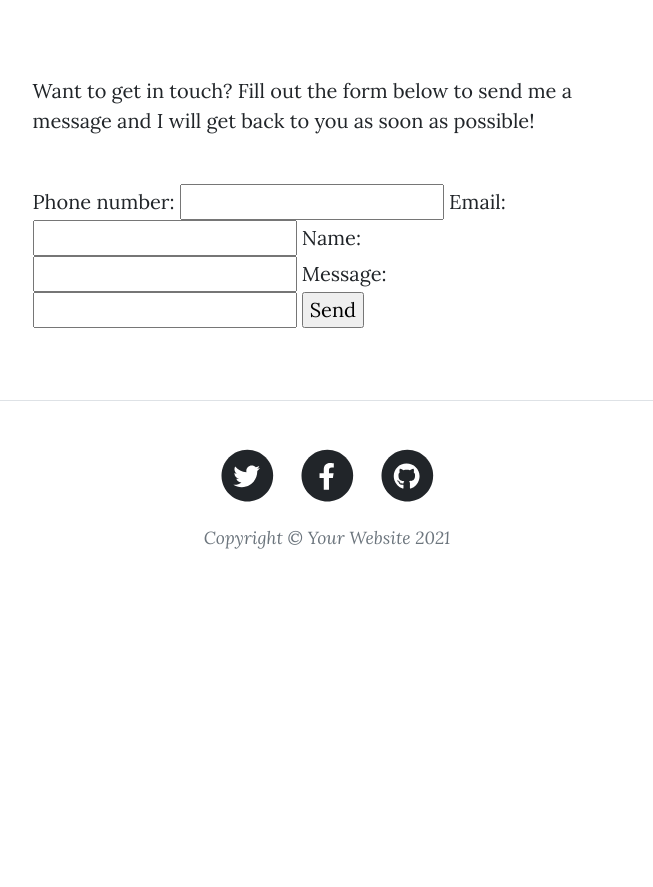
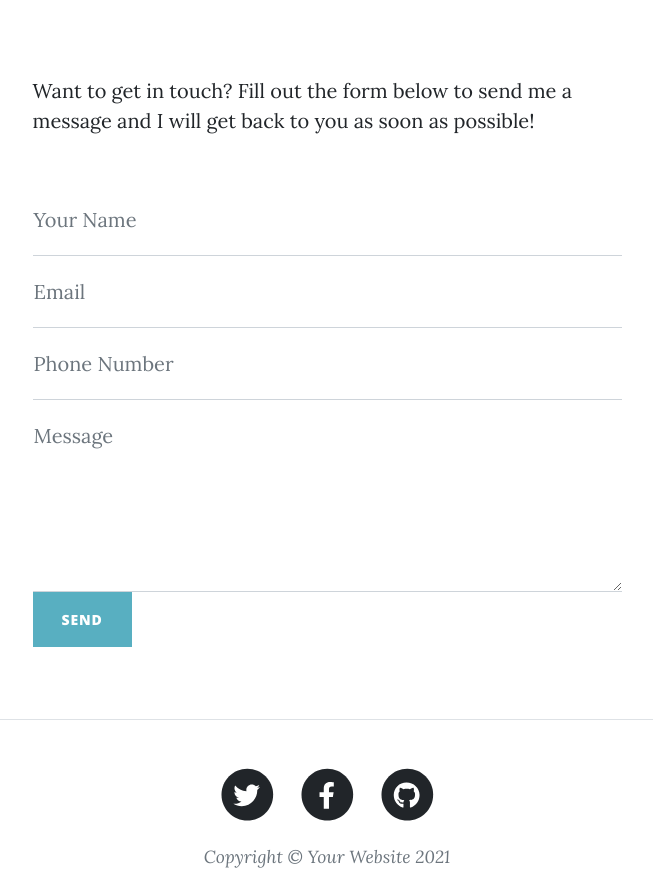
Before and after one commit to javadebadi/django-blog, a Django app: page /blog/contact/ in a window 1280 px wide. Shown: the part 536-1423 px from the top of the page, without its empty margins (313-966 px from the left). Before the commit the page ends 1085 px from the top, so only its background shows below. Run offline with Django 4.2, Linux system fonts and the light colour scheme; some libraries are stand-ins or nearby versions.

Commit message:
Update contac template and form to beautify form

```diff
--- a/blog/forms.py
+++ b/blog/forms.py
@@ -6,18 +6,43 @@ class ContactMessageForm(forms.Form):
     phone_number = forms.CharField(
         max_length=12,
         label='Phone number',
+        widget=forms.TextInput(
+            attrs={
+                'class': 'form-control',
+                'placeholder': 'Phone Number',
+            }
+        )
     )
 
     email = forms.EmailField(
         label='Email',
+        widget=forms.TextInput(
+            attrs={
+                'class': 'form-control',
+                'placeholder': 'Email',
+            }
+        )
     )
 
     name = forms.CharField(
         max_length=128,
         label='Name',
+        widget=forms.TextInput(
+            attrs={
+                'class': 'form-control',
+                'placeholder': 'Name',
+            }
+        )
     )
 
     message = forms.CharField(
         max_length=1500,
         label='Message',
+        widget=forms.Textarea(
+            attrs={
+                'class': 'form-control',
+                'style': 'height: 12rem;',
+                'placeholder': 'Message',
+            }
+        )
     )
--- a/blog/templates/blog/contact.html
+++ b/blog/templates/blog/contact.html
@@ -73,8 +73,27 @@
                     </form> {% endcomment %}
                     <form action="{% url 'blog_contact' %}" method='post'>
                         {% csrf_token %}
-                        {{form}}
-                        <input type="submit" value="Send">
+                        <div class="form-floating">
+                            {{ form.name }}
+                            <label for="{{ form.name.id_for_label }}">Your Name</label>
+                            {{ form.name.errors }}
+                        </div>
+                        <div class="form-floating">
+                            {{ form.email }}
+                            <label for="{{ form.email.id_for_label }}">Email</label>
+                            {{ form.email.errors }}
+                        </div>
+                        <div class="form-floating">
+                            {{ form.phone_number }}
+                            <label for="{{ form.phone_number.id_for_label }}">Phone Number</label>
+                            {{ form.phone_number.errors }}
+                        </div>
+                        <div class="form-floating">
+                            {{ form.message }}
+                            <label for="{{ form.message.id_for_label }}">Message</label>
+                            {{ form.message.errors }}
+                        </div>
+                        <input class="btn btn-primary text-uppercase disabled" type="submit" value="Send">
                     </form>
                 </div>
             </div>
```
